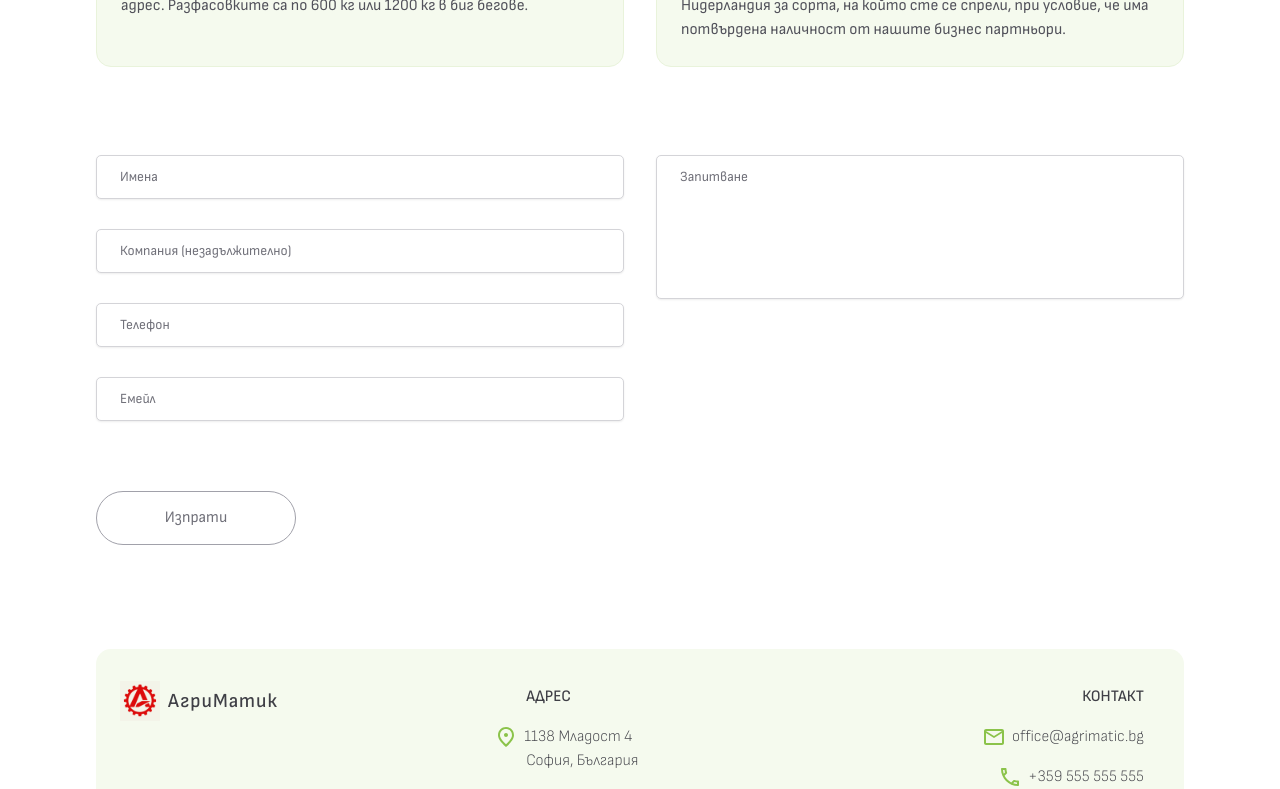
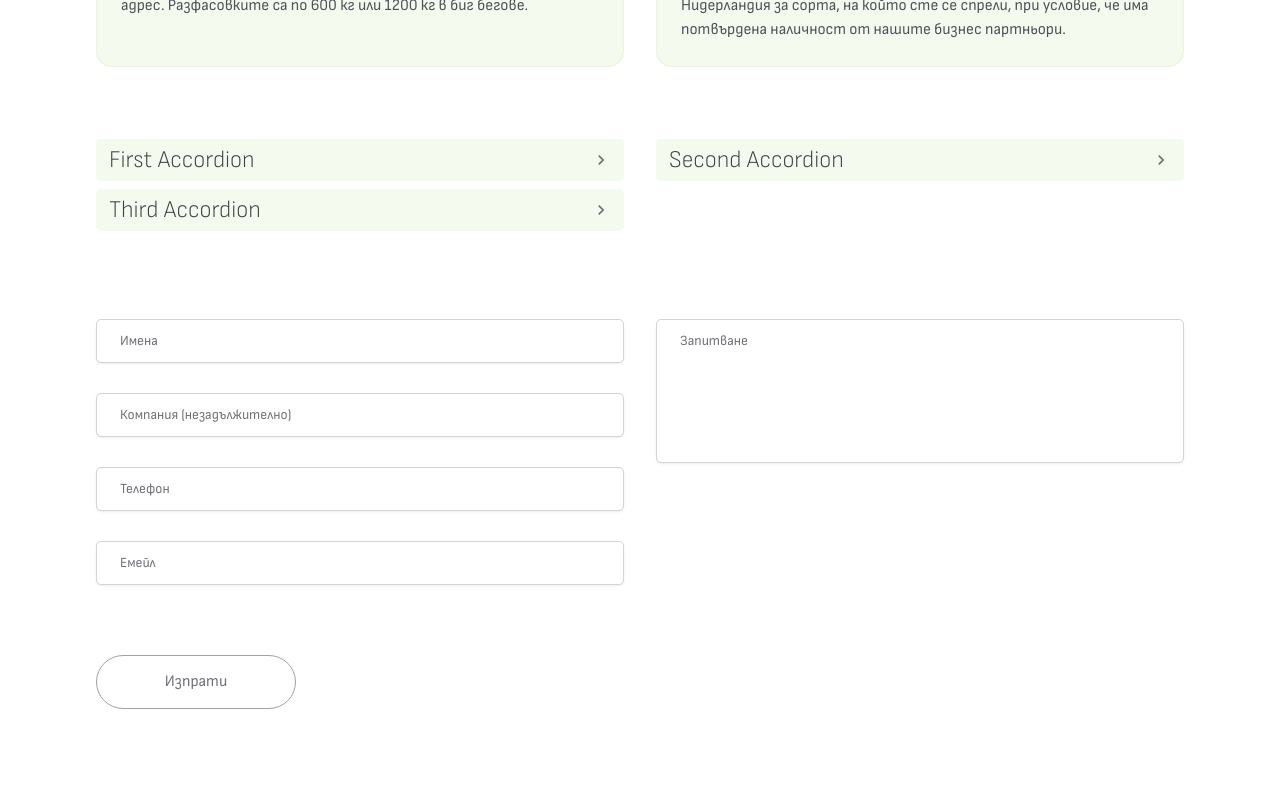
Before and after one commit to KKKircheff/Agrimatic, a React (Vite) app: page / in a window 1280 px wide. Shown: the part 1800-2589 px from the top of the page. Built offline with nearby package versions, Linux system fonts and the light colour scheme.

Commit message:
Accordion FAQ component & section added

```diff
--- /dev/null
+++ b/src/components/FAQAccordion.component.tsx
@@ -0,0 +1,93 @@
+import {
+    Accordion,
+    accordionClasses,
+    AccordionDetails,
+    accordionDetailsClasses,
+    AccordionGroup,
+    AccordionSummary,
+    accordionSummaryClasses,
+    Grid
+} from '@mui/joy'
+import { useState } from 'react'
+
+type Props = {
+    faqs: {
+        title: string,
+        content: string
+    }[]
+}
+
+export const FaqAccordion = ({ faqs }: Props) => {
+    const [expandedIndex, setExpandedIndex] = useState<number | null>(null);
+
+    const handleChange = (index: number) => {
+        setExpandedIndex(expandedIndex === index ? null : index);
+    };
+
+    return (
+        <AccordionGroup
+            disableDivider
+            transition="0.2s ease"
+            sx={(theme) => ({
+                width: '100%',
+                [`& .${accordionClasses.root}`]: {
+                    marginTop: 1,
+                    transition: '0.2s ease',
+                    bgcolor: 'primary.50',
+                    borderRadius: 'xs',
+                    '& button:not([aria-expanded="true"])': {
+                        transition: '0.2s ease',
+                    },
+                    '& button:hover': {
+                        borderRadius: 'xs',
+                        background: theme.palette.primary[100],
+                    },
+                },
+                [`& .${accordionClasses.root}.${accordionClasses.expanded}`]: {
+                    bgcolor: 'primary.50',
+                    borderRadius: 'xs',
+                },
+                '& [aria-expanded="true"]': {
+                    boxShadow: `inset 0 -1px 0 ${theme.vars.palette.primary}`,
+                },
+                [`& .${accordionSummaryClasses.root}`]:
+                {
+                    fontSize: theme.typography['h3'],
+                    color: theme.palette.neutral[600],
+                    fontWeight: 300,
+                },
+                [`& .${accordionSummaryClasses.root}.${accordionSummaryClasses.expanded}`]:
+                {
+                    fontWeight: 300,
+                    color: theme.palette.neutral[600],
+                },
+                [`& .${accordionDetailsClasses.content}.${accordionDetailsClasses.expanded}`]:
+                {
+                    color: theme.palette.neutral[600],
+                },
+                [`& .${accordionSummaryClasses.indicator}`]: {
+                    transition: '0.2s',
+                    transform: 'rotate(-90deg)',
+                },
+                [`& [aria-expanded="true"] .${accordionSummaryClasses.indicator}`]: {
+                    transform: 'rotate(0deg)',
+                },
+            })}
+        >
+            <Grid container columnSpacing={{ xs: 2, md: 4 }}>
+                {
+                    faqs.map((faq, index) =>
+                        <Grid xs={12} md={6} key={index}>
+                            <Accordion expanded={expandedIndex === index} onChange={() => handleChange(index)}>
+                                <AccordionSummary>{faq.title}</AccordionSummary>
+                                <AccordionDetails>
+                                    {faq.content}
+                                </AccordionDetails>
+                            </Accordion>
+                        </Grid>
+                    )
+                }
+            </Grid>
+        </AccordionGroup >
+    )
+}
--- a/src/routes/Contact/ContactHero.section.tsx
+++ b/src/routes/Contact/ContactHero.section.tsx
@@ -14,7 +14,7 @@ const ContactHero = () => {
             bgcolor='neutral.100'
             borderRadius='md'
             p={1}
-            pt={{ xs: 3, md: 1 }}
+            pt={{ xs: 0, md: 1 }}
         >
             <Grid xs={12} md={5} minHeight='100%' >
                 <Stack spacing={{ xs: 2, sm: 4, }} height='100%' justifyContent='space-between'>
--- a/src/routes/Home/Home.page.tsx
+++ b/src/routes/Home/Home.page.tsx
@@ -5,8 +5,7 @@ import HomeHero from "./HomeHero.section";
 import ContactForm from "../Contact/ContactForm.section";
 import HomeCards from "./HomeCards.section";
 import SideTitleText from "../../components/content-sections/SideTitleText.component";
-// const PdfCarousel = lazy(() => import('./PdfCarousel/PdfCarousel.section'));
-
+import { HomeFAQ } from "./HomeFAQ.section"
 
 const Home = () => {
 
@@ -22,6 +21,9 @@ const Home = () => {
                 <HomeCards pt={{ xs: 6, lg: 12 }} pb={8} />
             </SectionWrapper>
             <SectionWrapper id='contact-form' pb={8}>
+                <HomeFAQ />
+            </SectionWrapper>
+            <SectionWrapper id='contact-form' pb={8}>
                 <ContactForm />
             </SectionWrapper>
         </Stack>
--- /dev/null
+++ b/src/routes/Home/HomeFAQ.section.tsx
@@ -0,0 +1,25 @@
+import { Stack } from '@mui/joy'
+import { FaqAccordion } from '../../components/FAQAccordion.component'
+
+const faqs = [
+    {
+        title: 'First Accordion',
+        content: 'Lorem ipsum dolor sit amet consectetur, adipisicing elit. Repudiandae laboriosam incidunt quaerat pariatur maxime cupiditate nulla animi voluptatem et consequuntur, exercitationem explicabo. Fuga, quod. Maiores saepe cumque numquam mollitia enim'
+    },
+    {
+        title: 'Second Accordion',
+        content: 'Lorem ipsum dolor sit amet consectetur, adipisicing elit. Repudiandae laboriosam incidunt quaerat pariatur maxime cupiditate nulla animi voluptatem et consequuntur, exercitationem explicabo. Fuga, quod. Maiores saepe cumque numquam mollitia enim'
+    },
+    {
+        title: 'Third Accordion',
+        content: 'Lorem ipsum dolor sit amet consectetur, adipisicing elit. Repudiandae laboriosam incidunt quaerat pariatur maxime cupiditate nulla animi voluptatem et consequuntur, exercitationem explicabo. Fuga, quod. Maiores saepe cumque numquam mollitia enim'
+    },
+]
+
+export const HomeFAQ = () => {
+    return (
+        <Stack width='100%'>
+            <FaqAccordion faqs={faqs} />
+        </Stack>
+    )
+}
--- a/src/routes/Home/HomeHero.section.tsx
+++ b/src/routes/Home/HomeHero.section.tsx
@@ -38,9 +38,9 @@ const HomeHero = () => {
                 justifyContent='center'
                 bgcolor='neutral.100'
                 borderRadius='md'
-                px={4}
+                px={2}
                 pt={{ xs: 4, md: 8, lg: 10 }}
-                pb={{ xs: 6, md: 24, lg: 34 }}
+                pb={{ xs: 2, md: 24, lg: 34 }}
             >
                 <HeroTitle
                     pb={{ xs: 4, md: 5, lg: 5, xl: 6 }}
--- a/src/routes/Varieties/VaraietiesHero.section.tsx
+++ b/src/routes/Varieties/VaraietiesHero.section.tsx
@@ -15,15 +15,15 @@ export const VaraietiesHero = () => {
                 justifyContent='center'
                 bgcolor='neutral.100'
                 borderRadius='md'
-                px={4}
+                px={2}
                 pt={{ xs: 4, md: 8, xl: 10 }}
-                pb={{ xs: 6, md: 18, lg: 20, xl: 30 }}
+                pb={{ xs: 2, md: 18, lg: 20, xl: 30 }}
             >
                 <HeroTitle
                     pb={{ xs: 4, md: 5, lg: 5, xl: 6 }}
                     textAlign='center'
                     maxWidth={{ xs: 700, lg: 850 }}
-                >ШИРОКА ГАМА <HeroTitle textColor={'primary.400'}>СОРТОВЕ ЗА РАЗСАД  </HeroTitle>ОТ АГРИМАТИК
+                >ШИРОКА ГАМА <HeroTitle textColor={'primary.400'}>КАРТОФЕНИ СЕМЕНА  </HeroTitle>ОТ АГРИМАТИК
                 </HeroTitle>
                 <TextContent pb={{ xs: 1, md: 1, lg: 1 }} maxWidth={{ xs: '100%', md: '44%' }}
                 >Ранни, средно ранни и късни картофени семена. Разгледайте нашата гама и не се колебайте за контакт с нас. Ние от Агриматик сме винаги готови да съдействаме със съвет или информация.
--- a/src/routes/Varieties/Varieties.page.tsx
+++ b/src/routes/Varieties/Varieties.page.tsx
@@ -5,15 +5,19 @@ import { VarietiesCards } from "./VarietiesCards.sections"
 
 const Varieties = () => {
     return (
+        <>
             <SectionWrapper pt={{ xs: 5, lg: 5, xl: 5 }}>
                 <VaraietiesHero />
                 <SideTitleText
                     title='Налични сортове - спецификации и описание'
                     textContent='Разгледайте възможните сортов и спецификации. В зависимост от вашите клиенти, пазари и климтична зона изберете сорт. Може да се свържете с нас, за допълнителна информация и цена. Като директна връзка с едни от най-големите производители на картофи за разсад, ние ви гарантираме най-добрата цена, за покупка към момента в Нидерландия, както и сертифицирано качество за категорията. Бонус е доставката директно до ваш адрес.'
-                pt={{ xs: 5, md: 12 }} pb={{ xs: 8, md: 16 }}
+                    pt={{ xs: 5, md: 12, xl: 14 }} pb={{ xs: 8, md: 12, xl: 14 }}
                 />
+            </SectionWrapper>
+            <SectionWrapper pb={{ xs: 5, lg: 5, xl: 5 }}>
                 <VarietiesCards />
             </SectionWrapper>
+        </>
     )
 }
 
--- a/src/styles/theme.ts
+++ b/src/styles/theme.ts
@@ -37,7 +37,7 @@ export const theme = extendTheme({
     fontSize: {
         xSmallTitle: '0.9rem',
         smallTitle: '1.2rem',
-        mediumTitle: '1.4rem',
+        mediumTitle: '1.8rem',
         largeTitle: '2rem',
         xLargeTitle: '2.3rem',
         xxLargeTitle: '2.7rem',
```
Lines whose indentation alone changed are shown as unchanged.
